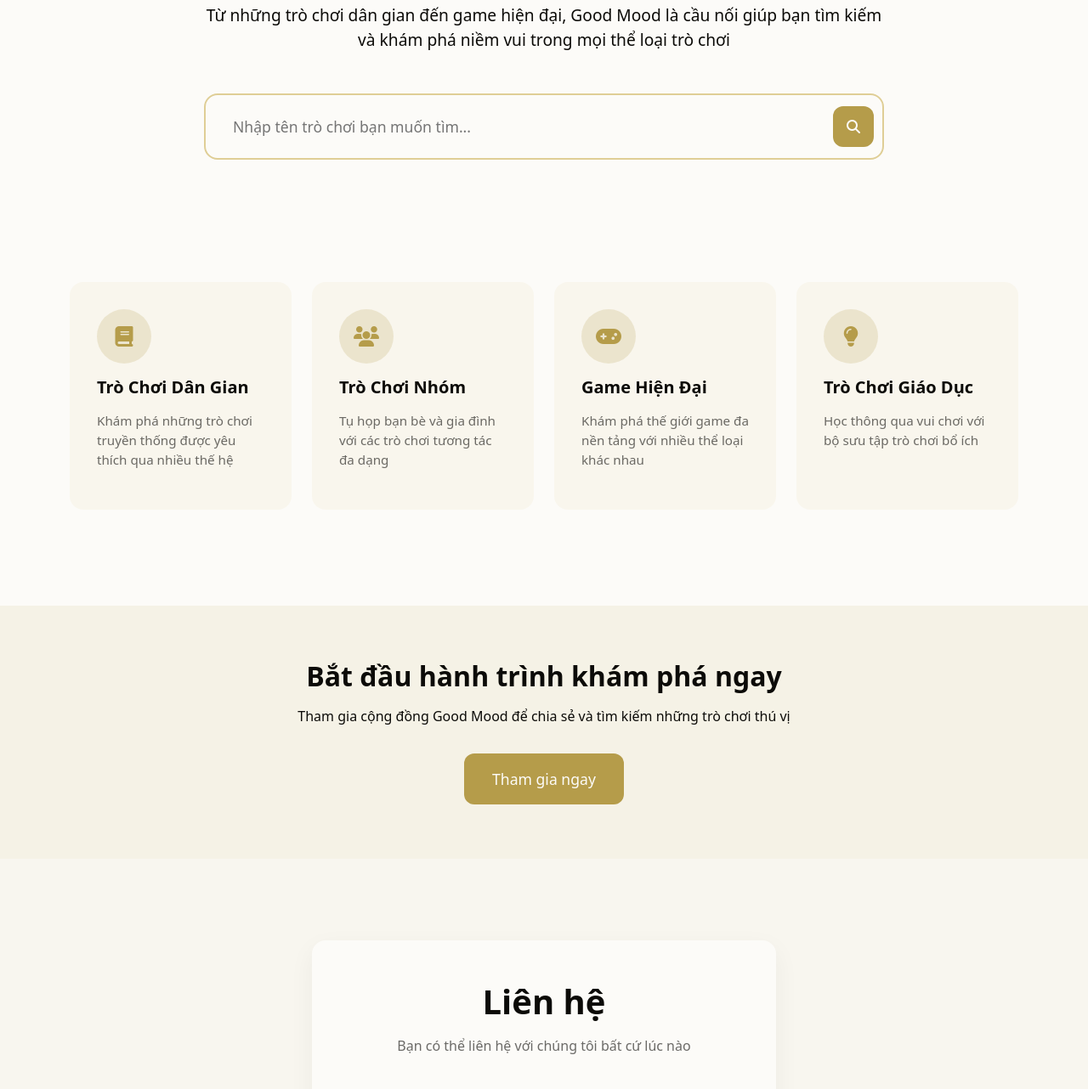
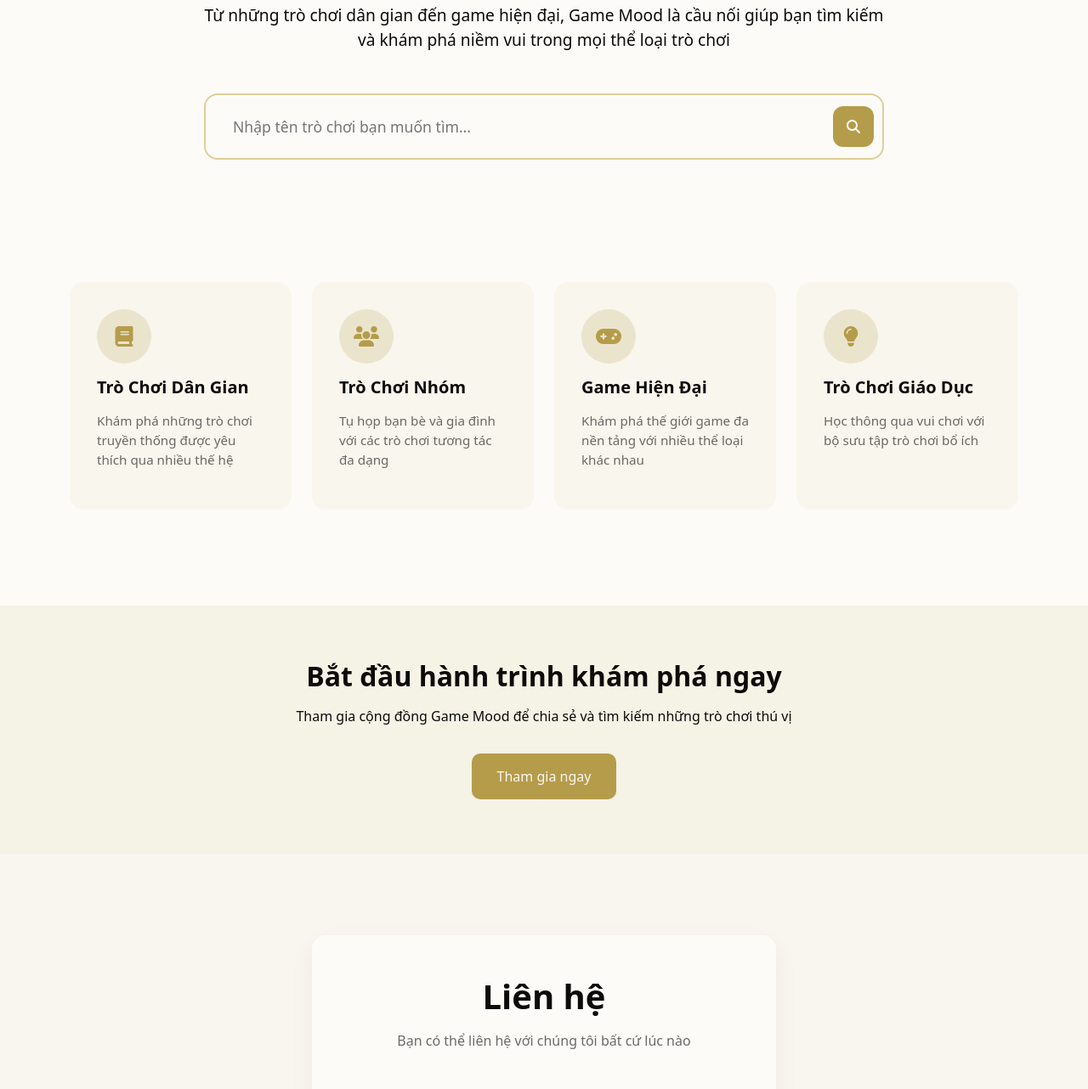
Before and after one commit to MaiNgocChau9/JSA-46-SPCK, a plain HTML site: page index.html in a window 1280 px wide. Shown: the part 259-1541 px from the top of the page at 85% size. Drawn offline with nearby package versions, Linux system fonts and the light colour scheme.

Commit message:
Update branding to "Game Mood" and enhance button styles in CSS

```diff
--- a/css/index.css
+++ b/css/index.css
@@ -204,14 +204,15 @@
   padding: 2rem;
   border-radius: 1rem;
   height: 100%;
-  transition: all 0.3s;
+  transition: all 0.3s !important;
   cursor: pointer;
 }
 
 .category-card:hover {
-  transform: translateY(-10px);
-  box-shadow: 0 10px 20px rgba(0, 0, 0, 0.1);
-}
+  transform: translateY(-5px);
+  /* box-shadow: 0 15px 30px rgba(255 255 255 / 0.1); */
+  box-shadow: 0 20px 50px 5px color-mix(in srgb, var(--primary), transparent 60%) !important;
+    }
 
 .icon-wrapper {
   width: 4rem;
@@ -685,3 +686,20 @@
   background-color: var(--accent);
   transform: translateY(-2px);
 }
+
+.secondary-button {
+    text-decoration: none;
+    padding: 15px 30px;
+    background-color: var(--primary);
+    transition: transform ease 0.2s, box-shadow ease 0.2s !important;
+    display: inline-block;
+    white-space: nowrap;
+    color: #f7f6f3;
+    border-radius: 10px;
+    text-align: center;
+  }
+
+  .secondary-button:hover {
+    transform: translate(0, -3px) !important;
+    box-shadow: 0 20px 80px -10px var(--secondary) !important;
+  }
--- a/index.html
+++ b/index.html
@@ -3,7 +3,7 @@
   <head>
     <meta charset="UTF-8" />
     <meta name="viewport" content="width=device-width, initial-scale=1.0" />
-    <title>Good Mood - Khám Phá Kho Tàng Trò Chơi</title>
+    <title>Game Mood - Khám Phá Kho Tàng Trò Chơi</title>
     <link
       href="https://cdn.jsdelivr.net/npm/bootstrap@5.3.0/dist/css/bootstrap.min.css"
       rel="stylesheet"
@@ -20,7 +20,7 @@
       <div class="container">
         <a class="navbar-brand" href="#">
           <i class="fas fa-gamepad brand-icon"></i>
-          Good Mood
+          Game Mood
         </a>
         <div class="theme-toggle-wrapper">
           <button id="theme-toggle" class="btn btn-theme">
@@ -67,7 +67,7 @@
         <div class="container text-center">
           <h1 data-aos="fade-up">Khám phá <span>Kho Tàng Trò Chơi</span></h1>
           <p class="hero-text" data-aos="fade-up" data-aos-delay="100">
-            Từ những trò chơi dân gian đến game hiện đại, Good Mood là cầu nối
+            Từ những trò chơi dân gian đến game hiện đại, Game Mood là cầu nối
             giúp bạn tìm kiếm và khám phá niềm vui trong mọi thể loại trò chơi
           </p>
 
@@ -152,12 +152,12 @@
         <div class="container text-center">
           <h2 data-aos="fade-up">Bắt đầu hành trình khám phá ngay</h2>
           <p data-aos="fade-up" data-aos-delay="100">
-            Tham gia cộng đồng Good Mood để chia sẻ và tìm kiếm những trò chơi
+            Tham gia cộng đồng Game Mood để chia sẻ và tìm kiếm những trò chơi
             thú vị
           </p>
-          <button class="btn btn-cta" data-aos="zoom-in" data-aos-delay="200">
+          <a class="secondary-button" data-aos="fade-up" data-aos-delay="200">
             Tham gia ngay
-          </button>
+          </a>
         </div>
       </section>
 
@@ -250,7 +250,7 @@
             <a href="#">Liên hệ</a>
           </div>
           <p class="copyright" data-aos="fade-up" data-aos-delay="200">
-            Portfolio - Mai Ngọc Châu | © 2024 Good Mood. All rights reserved.
+            Game Mood | © 2024
           </p>
         </div>
       </div>
```
